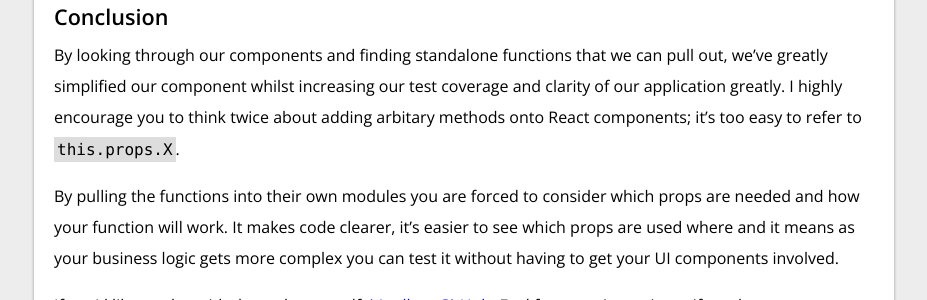
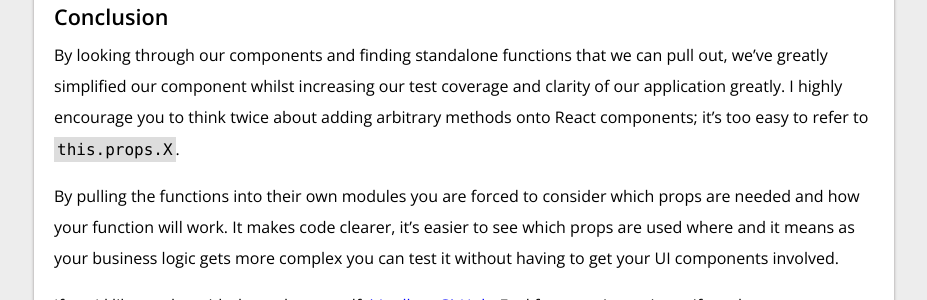
Before and after one commit to jackfranklin/javascriptplayground.com, a Jekyll site: the page built from _posts/2017-07-17-react-extracting-logic.md, in a window 1280 px wide and 900 px high, scrolled down 6459 px. Shown: the part 216-516 px from the top of the window, without its empty margins (176-1103 px from the left). Built offline with Jekyll 4.4.1, drawn with Linux system fonts in a browser that asks for light colours; comment, search, counter and statistics services are not loaded; some of the changed text lies outside the part shown.

Commit message:
Fix a couple of typos in Extracting Logic article

```diff
--- a/_posts/2017-07-17-react-extracting-logic.md
+++ b/_posts/2017-07-17-react-extracting-logic.md
@@ -251,7 +251,7 @@ I am a huge fan of FSCs; they encourage simple components and the separation of
 
 ## Conclusion
 
-By looking through our components and finding standalone functions that we can pull out, we've greatly simplified our component whilst increasing our test coverage and clarity of our application greatly. I highly encourage you to think twice about adding arbitary methods onto React components; it's too easy to refer to `this.props.X`.
+By looking through our components and finding standalone functions that we can pull out, we've greatly simplified our component whilst increasing our test coverage and clarity of our application greatly. I highly encourage you to think twice about adding arbitrary methods onto React components; it's too easy to refer to `this.props.X`.
 
 By pulling the functions into their own modules you are forced to consider which props are needed and how your function will work. It makes code clearer,  it's easier to see which props are used where and it means as your business logic gets more complex you can test it without having to get your UI components involved.
 
```
Also changed, not shown: other parts of _posts/2017-07-17-react-extracting-logic.md (+1 -1 lines).
